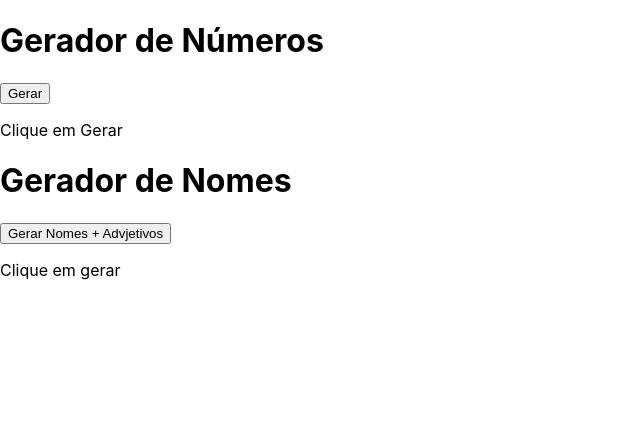
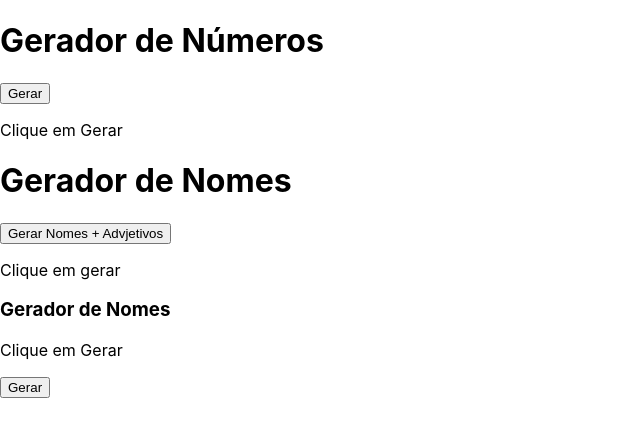
Before and after one commit to gabebruu/exemplo-react, a React (Create React App) app: page / in a window 1280 px wide. Shown: the top 436 px of the page, without its empty margins (0-640 px from the left). Built offline with nearby package versions, Linux system fonts and the light colour scheme.

Commit message:
feat: bia-example

```diff
--- a/src/App.js
+++ b/src/App.js
@@ -51,6 +51,7 @@ export default App; */
 
 import GeradorDeNumeros from "./components/Gerar";
 import Adjetivos from "./components/Adjetivos";
+import Adj from "./components/Adj"
 
 function App () {
 
@@ -58,6 +59,7 @@ function App () {
     <div>
       <GeradorDeNumeros/>
       <Adjetivos/>
+      <Adj/>
     </div>
   )
 }
--- /dev/null
+++ b/src/components/Adj.jsx
@@ -0,0 +1,24 @@
+//Ex Bia
+
+import { useState } from "react";
+
+export default function GeradorDeNomes() {
+  const [nome, setNome] = useState("Clique em Gerar");
+
+const nomes = [ "Leandro", "Paulo", "Miguel", "Gui", "Gabriel" ];
+const adjetivos = [ "Doido da Cabeça", "Esquecido", "Maluco", "Dorminhoco", "Festeiro" ];
+
+  const gerarNome = () => {
+    const nomeAleatorio = nomes[Math.floor(Math.random() * nomes.length)]; // nome aleatório do array
+    const adjAleatorio = adjetivos[Math.floor(Math.random() * adjetivos.length)]; // adjetivo aleatório do array
+    setNome(`${nomeAleatorio} ${adjAleatorio}`);
+  };
+
+  return (
+    <div>
+      <h3>Gerador de Nomes</h3>
+      <p>{nome}</p>
+      <button onClick={gerarNome}>Gerar</button>
+    </div>
+  );
+}
--- a/src/components/Adjetivos.jsx
+++ b/src/components/Adjetivos.jsx
@@ -26,7 +26,7 @@ export default function Adjetivos() {
 			<div>
 				<h1>Gerador de Nomes</h1>
 				<button onClick={sortRandom}>Gerar Nomes + Advjetivos</button>
-				<p>{randomNames.name == "" ? "Clique em gerar" : `${randomNames.name} ${randomNames.adjective}`}</p>
+				<p>{randomNames.name === "" ? "Clique em gerar" : `${randomNames.name} ${randomNames.adjective}`}</p>
 			</div>
 
 		</>
```
